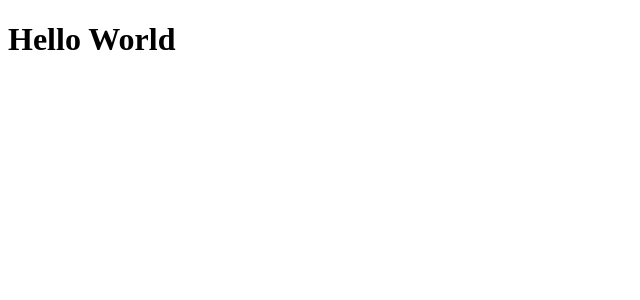
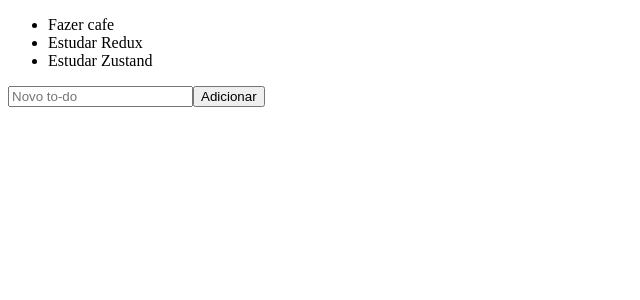
Before and after one commit to renanvzd/igniteII-redux-zustand, a React (Vite) app: page / in a window 1280 px wide. Shown: the top 300 px of the page, without its empty margins (0-640 px from the left). Built offline with nearby package versions, Linux system fonts and the light colour scheme.

Commit message:
Redux Full Cycle

```diff
--- a/package.json
+++ b/package.json
@@ -12,7 +12,8 @@
   "dependencies": {
     "@reduxjs/toolkit": "^1.9.5",
     "react": "^18.2.0",
-    "react-dom": "^18.2.0"
+    "react-dom": "^18.2.0",
+    "react-redux": "^8.1.1"
   },
   "devDependencies": {
     "@types/react": "^18.2.14",
--- a/src/App.tsx
+++ b/src/App.tsx
@@ -1,7 +1,15 @@
+import { Provider as ReduxProvider } from 'react-redux'
+import { AddTodo } from "./components/AddTodo";
+import { TodoList } from "./components/TodoList";
+import { store } from './store';
+
 export function App() {
   return (
     <>
-      <h1>Hello World</h1>
+      <ReduxProvider store={store}>
+        <TodoList />
+        <AddTodo />
+      </ReduxProvider>
     </>
   )
 }
--- /dev/null
+++ b/src/components/AddTodo.tsx
@@ -0,0 +1,31 @@
+import { FormEvent, useState } from "react"
+import { useDispatch } from 'react-redux'
+import { add } from '../store'
+
+
+export function AddTodo() {
+  const [newTodo, setNewTodo] = useState('')
+  const dispatch = useDispatch()
+
+  function handleNewTodo(e: FormEvent) {
+    e.preventDefault()
+
+
+    // dispatch(add('Qualquer coisa'))
+    dispatch(add({
+      newTodo,
+    }))
+  }
+
+  return (
+    <form onSubmit={handleNewTodo}>
+      <input
+        type="text"
+        placeholder="Novo to-do"
+        value={newTodo}
+        onChange={e => setNewTodo(e.target.value)}
+      />
+      <button type="submit">Adicionar</button>
+    </form>
+  )
+}
--- /dev/null
+++ b/src/components/TodoList.tsx
@@ -0,0 +1,14 @@
+import { useSelector } from "react-redux";
+
+export function TodoList() {
+  const todos = useSelector(store => {
+    // return store     // se deixar assim vai trazer todos os stores da pasta store no arq index.ts
+    return store.todo   // se deixar assim vai trazer apenas o todo desse arquivo
+  })
+
+  return (
+    <ul>
+      {todos.map(todo => <li key={todo}>{todo}</li>)}
+    </ul>
+  )
+}
--- a/src/store/index.ts
+++ b/src/store/index.ts
@@ -2,9 +2,17 @@
 
 const todoSlice = createSlice({
   name: 'todo',
-  initialState: ['Fazer cafe', 'Estudar Redux'],
+  initialState: [
+    'Fazer cafe',
+    'Estudar Redux',
+    'Estudar Zustand'
+  ],
 
-  reducers: {}
+  reducers: {
+    add: (state, action) => {
+      state.push(action.payload.newTodo)
+    }
+  }
 })
 
 export const store = configureStore({
@@ -12,3 +20,5 @@
     todo: todoSlice.reducer
   }
 })
+
+export const { add } = todoSlice.actions
```
Also changed, not shown: .eslintrc.cjs, 1 other file (tests, documents, lock files or other folders).
